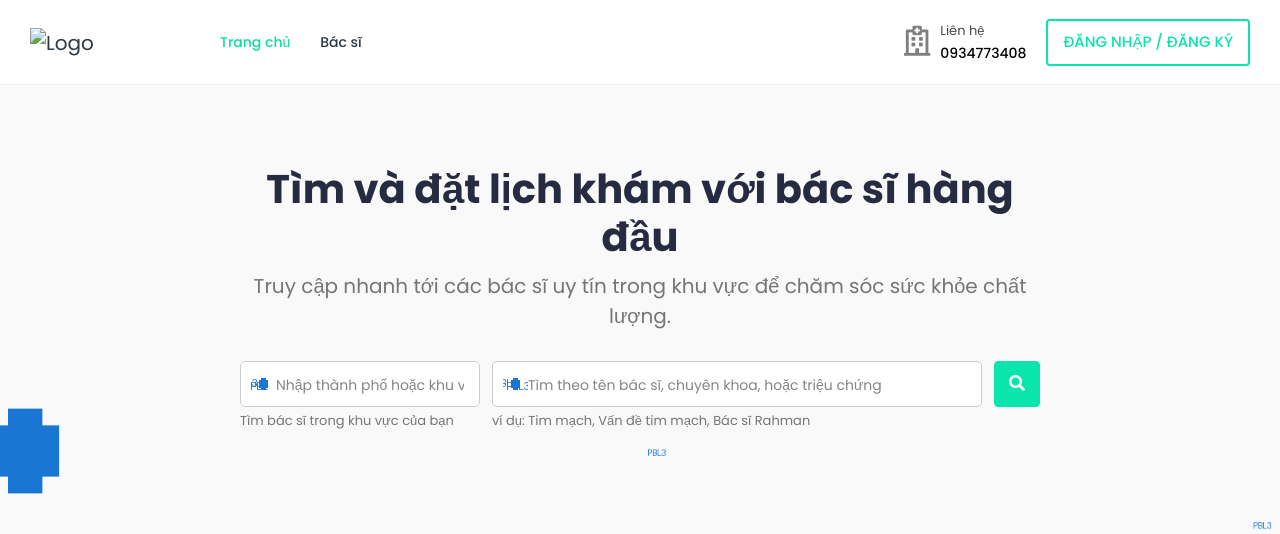
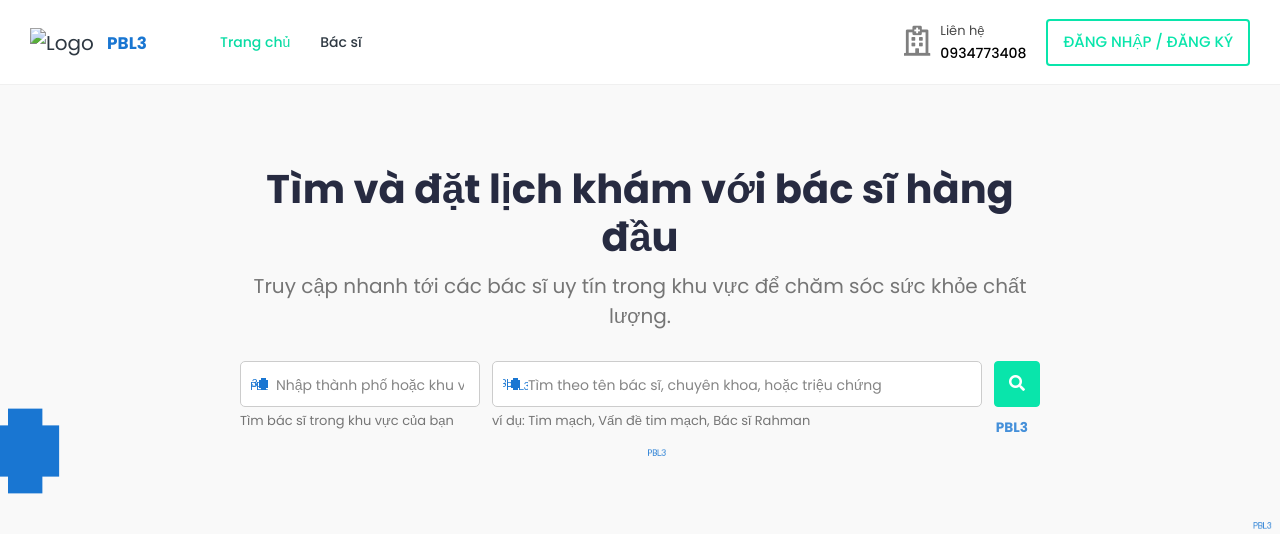
Before and after one commit to Hphat279/PBL3, a Django app: page / in a window 1280 px wide. Shown: the top 534 px of the page. Run offline with Django 3.2, Linux system fonts and the light colour scheme; data comes from the database, SQL or seed files in the repository; some libraries are stand-ins or nearby versions.

Commit message:
UI: show PBL3 near logo and add small banner watermark

```diff
--- a/templates/home.html
+++ b/templates/home.html
@@ -12,7 +12,7 @@
     <!-- Home Banner -->
     <section class="section section-search">
         <div class="container-fluid">
-            <div class="banner-wrapper">
+            <div class="banner-wrapper" style="position:relative;">
                 <div class="banner-header text-center">
                     <h1>Tìm và đặt lịch khám với bác sĩ hàng đầu</h1>
                     <p>Truy cập nhanh tới các bác sĩ uy tín trong khu vực để chăm sóc sức khỏe chất lượng.</p>
@@ -33,6 +33,8 @@
                     </form>
                 </div>
                 <!-- /Search -->
+
+                <span class="banner-watermark" style="position:absolute;right:12px;bottom:12px;color:#1976D2;font-weight:600;opacity:0.8;font-size:0.85rem">PBL3</span>
 
             </div>
         </div>
--- a/templates/includes/navbar.html
+++ b/templates/includes/navbar.html
@@ -13,6 +13,7 @@
             </a>
                 <a href="{% url 'core:home' %}" class="navbar-brand logo">
                 <img src="{% static 'assets/img/logo2.svg' %}" class="img-fluid" alt="Logo">
+                <span class="site-text" style="color:#1976D2;font-weight:700;margin-left:8px;font-size:1.05rem">PBL3</span>
             </a>
         </div>
         <div class="main-menu-wrapper">
```
